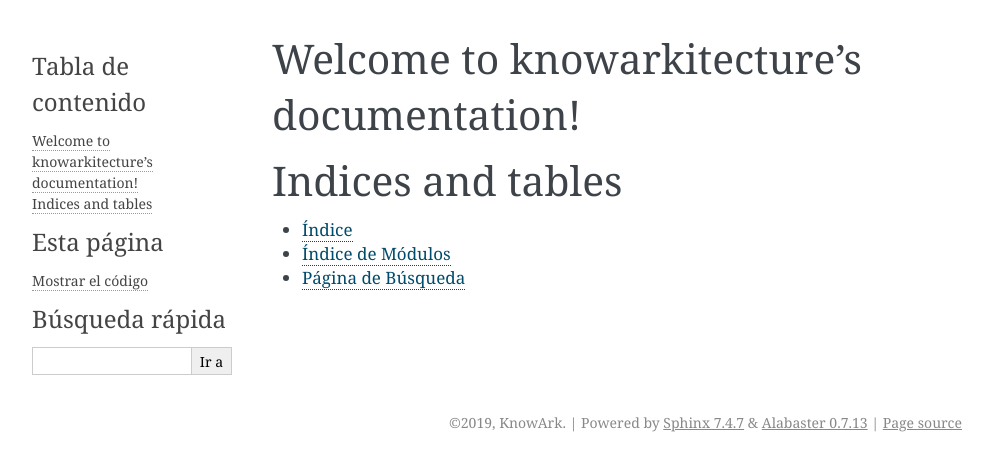
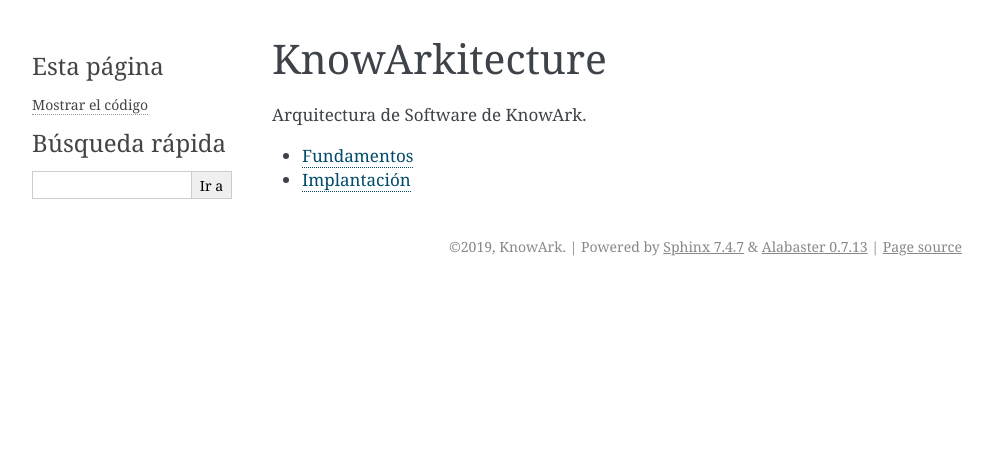
Before and after one commit to knowark/knowarkitecture, a Sphinx documentation site: the page built from docs/index.rst, in a window 1280 px wide. Shown: the top 471 px of the page, without its empty margins (148-1141 px from the left). Built offline with Sphinx 7.4.7, drawn with Linux system fonts in a browser that asks for light colours.

Commit message:
Crear secciones de implantación y fundamentos

```diff
--- /dev/null
+++ b/docs/fundamentos/index.rst
@@ -0,0 +1,2 @@
+Fundamentos
+###########
--- /dev/null
+++ b/docs/implantacion/index.rst
@@ -0,0 +1,2 @@
+Implantación
+############
--- a/docs/index.rst
+++ b/docs/index.rst
@@ -3,18 +3,22 @@
    You can adapt this file completely to your liking, but it should at least
    contain the root `toctree` directive.
 
-Welcome to knowarkitecture's documentation!
-===========================================
+KnowArkitecture
+===============
+
+Arquitectura de Software de KnowArk.
 
 .. toctree::
    :maxdepth: 2
-   :caption: Contents:
+
+   fundamentos/index
+   implantacion/index
 
 
+..
+    Indices and tables
+    ==================
 
-Indices and tables
-==================
-
-* :ref:`genindex`
-* :ref:`modindex`
-* :ref:`search`
+    * :ref:`genindex`
+    * :ref:`modindex`
+    * :ref:`search`
```
